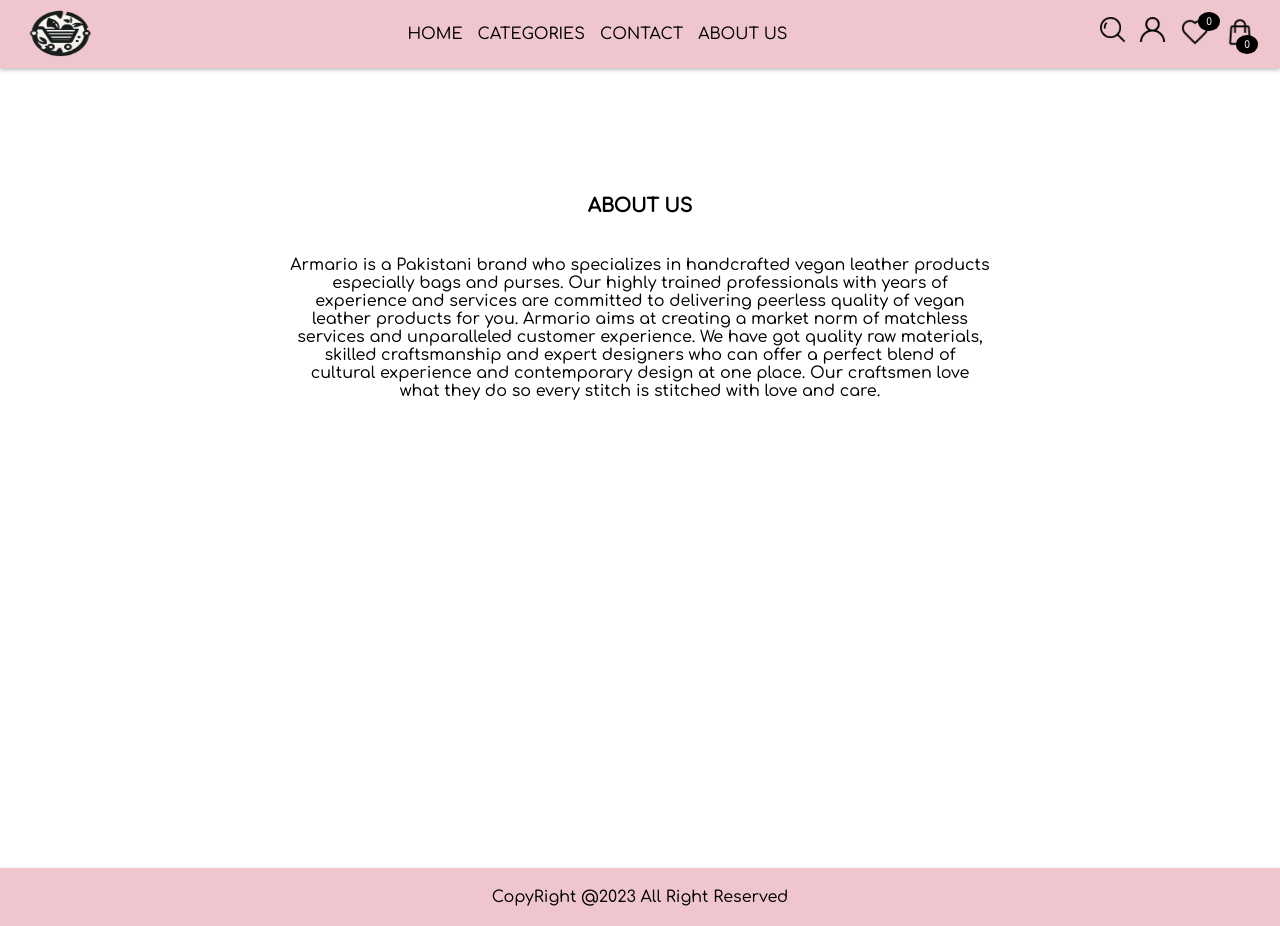
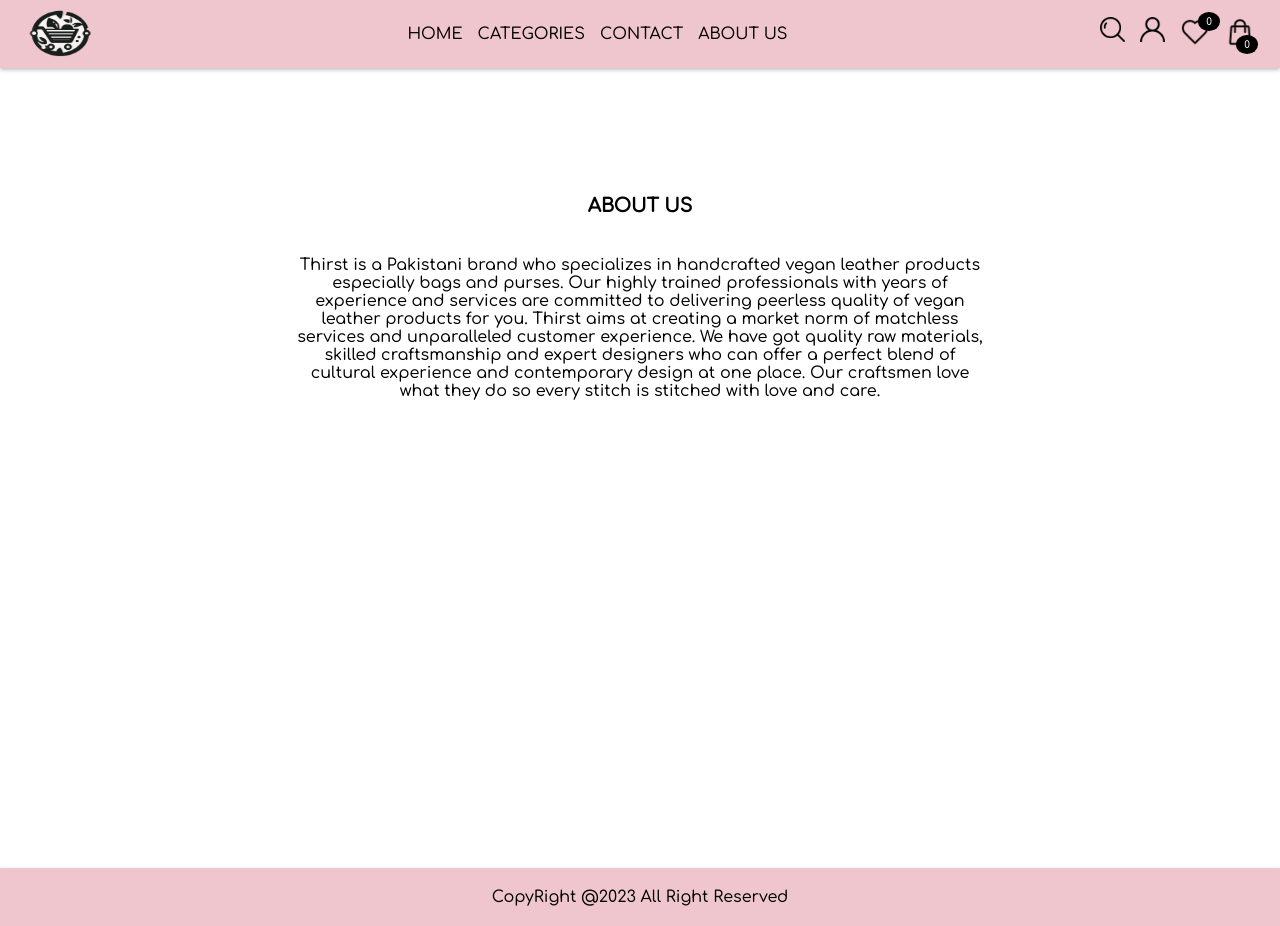
Before and after one commit to MuhammadAhmad338/My-Thirst-react-app-build-with-react-and-redux-toolkit, a React (Vite) app: page /about in a window 1280 px wide. Built offline with nearby package versions, Linux system fonts and the light colour scheme.

Commit message:
latest most most commit

```diff
--- a/src/Components/About/About.tsx
+++ b/src/Components/About/About.tsx
@@ -6,15 +6,7 @@ const About = () => {
             <div className='about-us-content'>
                 <h3 className='about-us-heading'>ABOUT US</h3>
                 <p className='about-us-paragraph'>
-                    Armario is a Pakistani brand who specializes in handcrafted vegan
-                    leather products especially bags and purses. Our highly trained
-                    professionals with years of experience and services are committed
-                    to delivering peerless quality of vegan leather products for you.
-                    Armario aims at creating a market norm of matchless services and
-                    unparalleled customer experience. We have got quality raw materials,
-                    skilled craftsmanship and expert designers who can offer a perfect blend
-                    of cultural experience and contemporary design at one place. Our craftsmen
-                    love what they do so every stitch is stitched with love and care.
+                Thirst is a Pakistani brand who specializes in handcrafted vegan leather products especially bags and purses. Our highly trained professionals with years of experience and services are committed to delivering peerless quality of vegan leather products for you. Thirst aims at creating a market norm of matchless services and unparalleled customer experience. We have got quality raw materials, skilled craftsmanship and expert designers who can offer a perfect blend of cultural experience and contemporary design at one place. Our craftsmen love what they do so every stitch is stitched with love and care.
                 </p>
             </div>
         </div>
--- a/src/Components/Reviews/Reviews.tsx
+++ b/src/Components/Reviews/Reviews.tsx
@@ -49,7 +49,7 @@ const Reviews = ({ productid }: { productid: number }): JSX.Element => {
 
   useEffect(() => {
        dispatch(getReviews(productid));
-  }, [reviews.length]);
+  }, [dispatch, productid, reviews.length]);
 
   const manageIsOpen = () => {
     if (isOpen) {
@@ -90,7 +90,7 @@ const Reviews = ({ productid }: { productid: number }): JSX.Element => {
             <label htmlFor="">Rating</label>
 
             <div className="star-rating">
-              {[...Array(5)].map((star, index) => {
+              {[...Array(5)].map(( index) => {
                 index += 1;
                 return (
                   <button
```
